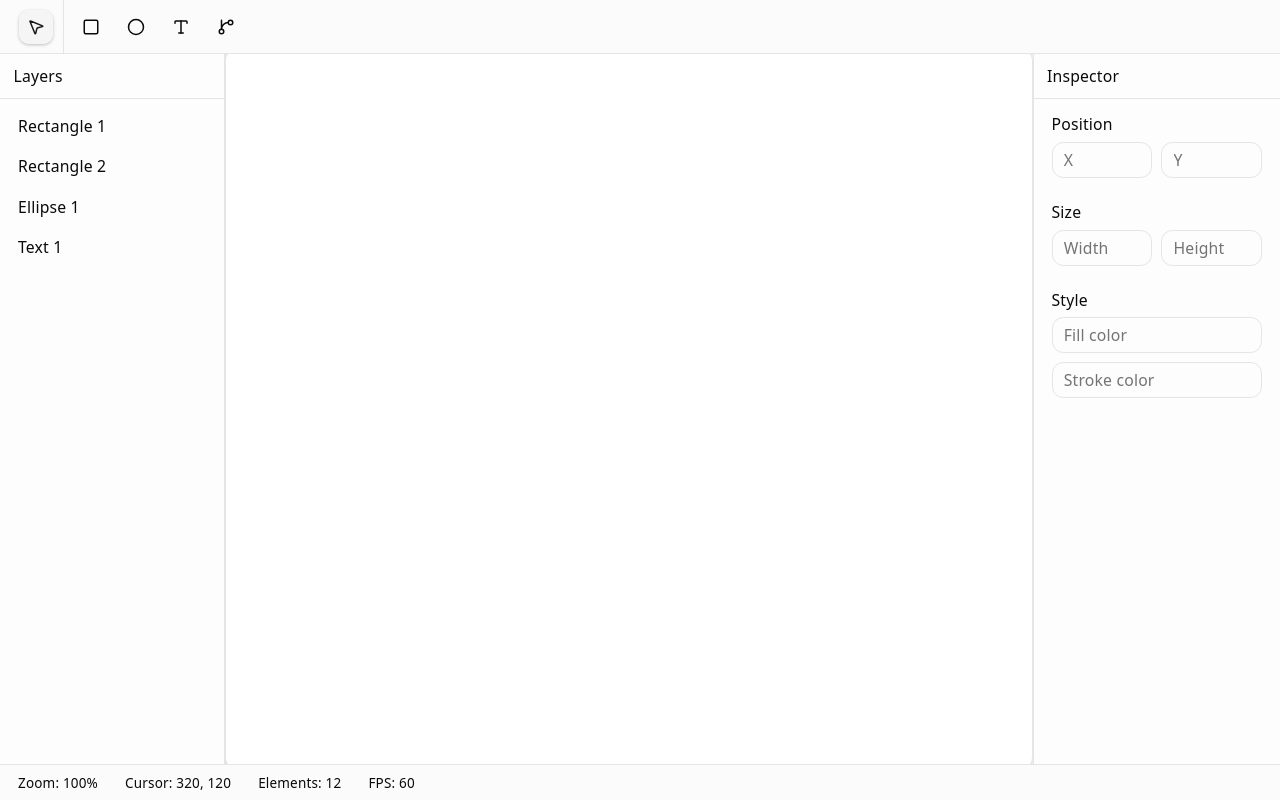
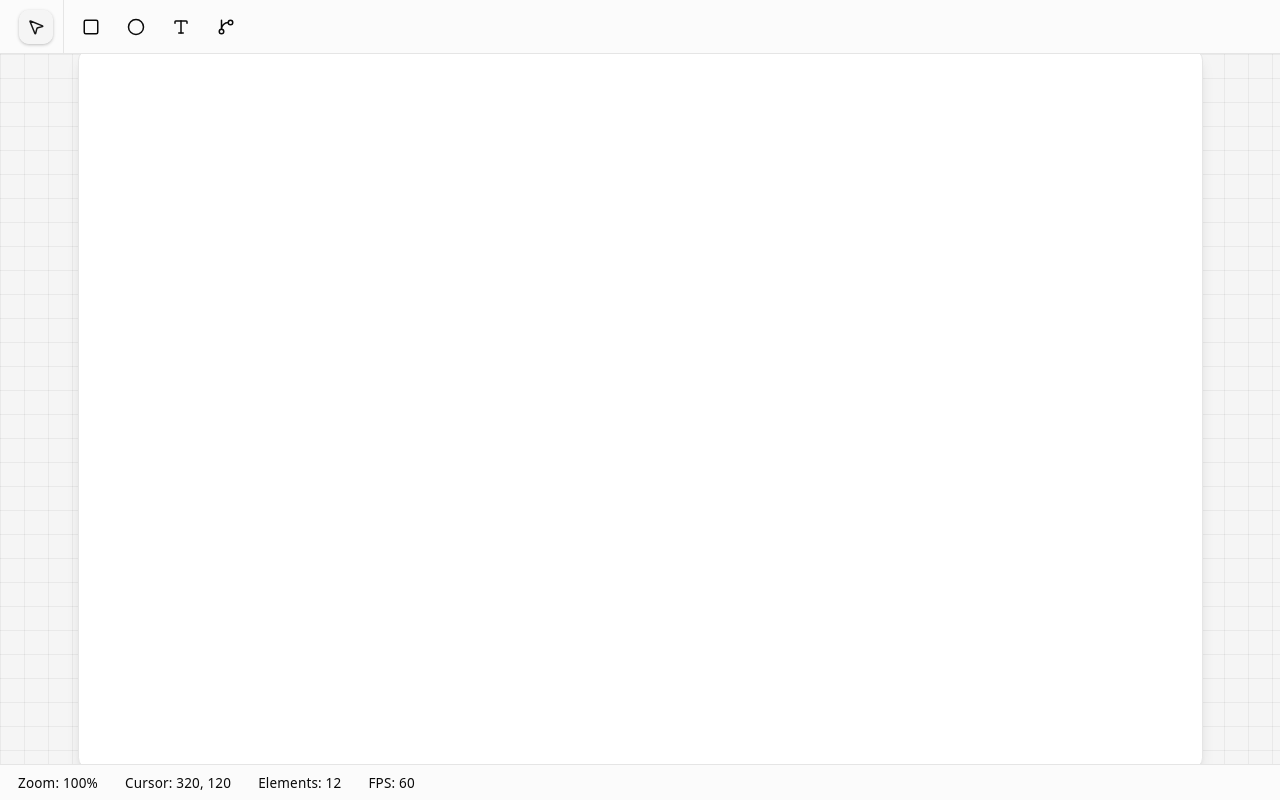
Before and after one commit to rimrim990/infinity-canvas, a React (Vite) app: page / in a window 1280 px wide. Built offline with nearby package versions, Linux system fonts and the light colour scheme.

Commit message:
fix: comment out unused panel imports in editor layout

```diff
--- a/src/features/editor/ui/editor-layout.tsx
+++ b/src/features/editor/ui/editor-layout.tsx
@@ -1,7 +1,7 @@
 import Toolbar from "./toolbar"
-import LayersPanel from "./layers-panel"
+// import LayersPanel from "./layers-panel"
 import CanvasArea from "./canvas-area"
-import InspectorPanel from "./inspector-panel"
+// import InspectorPanel from "./inspector-panel"
 import StatusBar from "./status-bar"
 
 export default function EditorLayout() {
@@ -13,11 +13,11 @@ export default function EditorLayout() {
             {/* Main Area */}
             <div className="flex flex-1 overflow-hidden">
                 {/* Layers */}
-                <LayersPanel/>
+                {/*<LayersPanel/>*/}
                 {/* Canvas */}
                 <CanvasArea/>
                 {/* Inspector */}
-                <InspectorPanel/>
+                {/*<InspectorPanel/>*/}
             </div>
 
             {/* Status Bar */}
```
